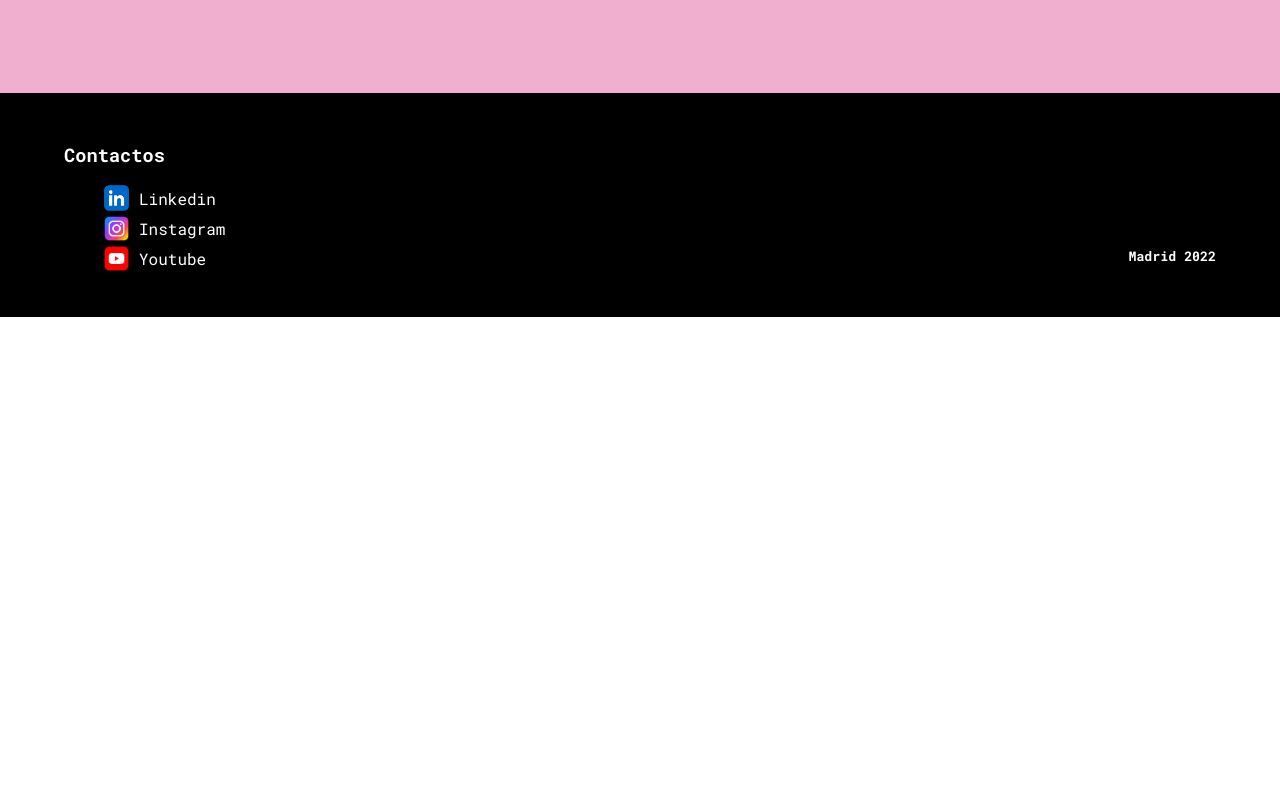
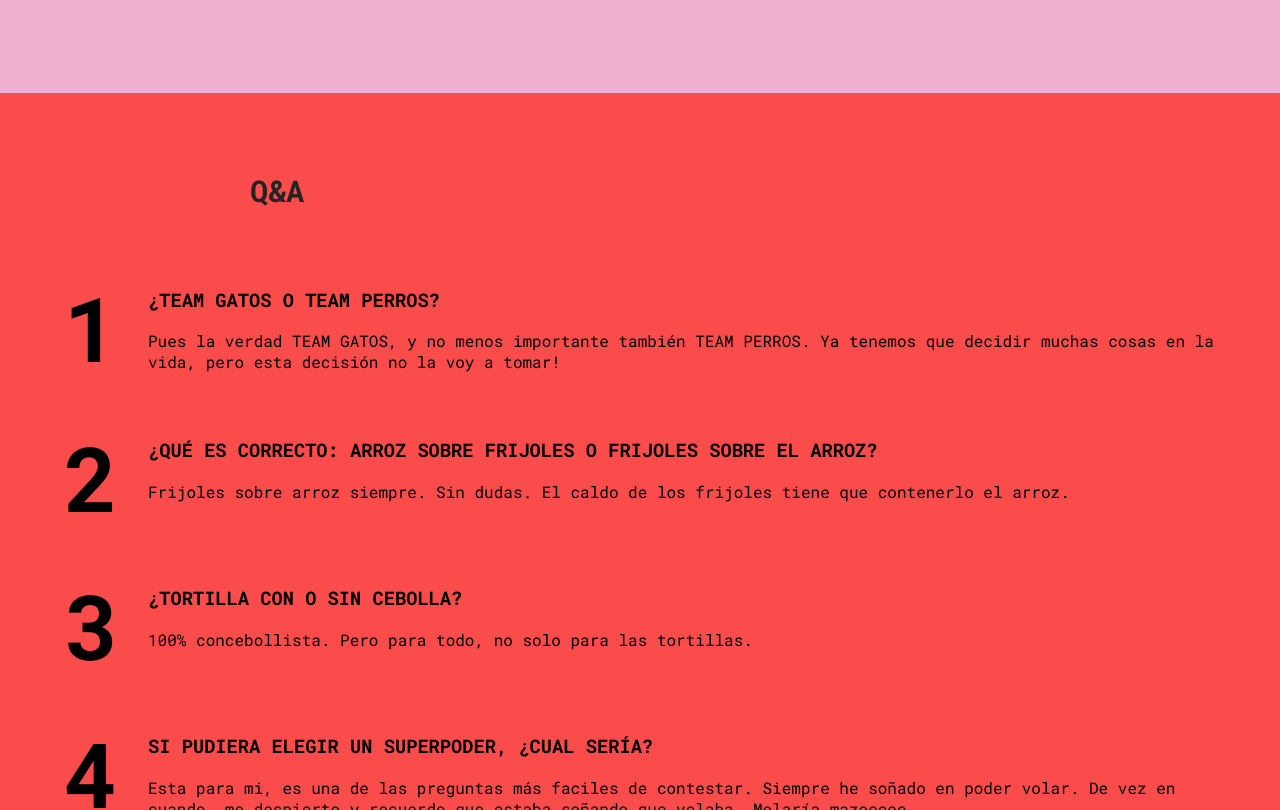
Before and after one commit to marinalboni/garajismos-presentacion, a React (Create React App) app: page / in a window 1280 px wide. Shown: the part 1990-2800 px from the top of the page. Before the commit the page ends 2307 px from the top, so only its background shows below. Built offline with nearby package versions, Linux system fonts and the light colour scheme.

Commit message:
q&a done

```diff
--- a/src/components/Navbar/Navbar.jsx
+++ b/src/components/Navbar/Navbar.jsx
@@ -16,10 +16,10 @@ function Navbar() {
                     <Link className="nav-link" to="/hobbies">HOBBIES</Link>
                 </li>
                 <li>
-                    <Link className="nav-link" to="/history">MÚSICA</Link>
+                    <Link className="nav-link" to="/music">MÚSICA</Link>
                 </li>
                 <li>
-                    <Link className="nav-link" to="/history">FOTOS</Link>
+                    <Link className="nav-link" to="/photos">FOTOS</Link>
                 </li>
 
             </ul>
--- /dev/null
+++ b/src/components/QA/QA.css
@@ -0,0 +1,36 @@
+.qa {
+    background-color: var(--secondary-color);
+    padding-top: 70px;
+}
+
+.qa-info {
+    padding: 50px 5% 100px 5%;
+    display: flex;
+    justify-content: center;
+    align-items: center;
+    gap: 5%;
+    flex-wrap: wrap;
+}
+
+.qa-divs {
+   width: 100%;
+   display: flex;
+   flex-direction: column;
+   gap: 30px;
+}
+
+.qa-number {
+    font-size: 90px;
+    margin: 0;
+}
+
+.qa-div {
+    display: flex;
+    gap: 30px;
+}
+
+@media (max-width: 800px) {
+    .qa-number {
+        display: none;
+    }
+}
--- /dev/null
+++ b/src/components/QA/QA.jsx
@@ -0,0 +1,54 @@
+import TitleContainer from "../TitleContainer/TitleContainer";
+import'./QA.css';
+
+function QA() {
+    return (
+        <div className="qa">
+            <TitleContainer
+            title={"Q&A"}
+            textColor={'var(--black)'}
+            />
+            <div className="qa-info">
+               <div className="qa-divs">
+                <div className="qa-div">
+                    <h3 className="qa-number">1</h3>
+                    <div>
+                        <h3>¿TEAM GATOS O TEAM PERROS?</h3>
+                        <p>Pues la verdad TEAM GATOS, y no menos importante también TEAM PERROS. Ya tenemos que decidir muchas cosas en la vida, pero esta decisión no la voy a tomar!</p>
+                    </div>
+                </div>
+                <div className="qa-div">
+                    <h3 className="qa-number">2</h3>
+                    <div>
+                        <h3>¿QUÉ ES CORRECTO: ARROZ SOBRE FRIJOLES O FRIJOLES SOBRE EL ARROZ?</h3>
+                        <p>Frijoles sobre arroz siempre. Sin dudas. El caldo de los frijoles tiene que contenerlo el arroz.</p>
+                    </div>
+                </div>
+                <div className="qa-div">
+                    <h3 className="qa-number">3</h3>
+                    <div>
+                        <h3>¿TORTILLA CON O SIN CEBOLLA?</h3>
+                        <p>100% concebollista. Pero para todo, no solo para las tortillas.</p>
+                    </div>
+                </div>
+                <div className="qa-div">
+                    <h3 className="qa-number">4</h3>
+                    <div>
+                        <h3>SI PUDIERA ELEGIR UN SUPERPODER, ¿CUAL SERÍA?</h3>
+                        <p>Esta para mi, es una de las preguntas más faciles de contestar. Siempre he soñado en poder volar. De vez en cuando, me despierto y recuerdo que estaba soñando que volaba. Molaría mazooooo.</p>
+                    </div>
+                </div>
+                <div className="qa-div">
+                    <h3 className="qa-number">5</h3>
+                    <div>
+                        <h3>¿PLAYA O MONTAÑA?</h3>
+                        <p>Playa. Siento que solo con ver el mar, me siento mejor. Me encanta poder pasar el día en la playa. Si estoy con amigos, mejor aún. </p>
+                    </div>
+                </div>
+               </div>
+            </div>
+        </div>
+    );
+}
+
+export default QA;
--- a/src/views/HomeView/HomeView.jsx
+++ b/src/views/HomeView/HomeView.jsx
@@ -1,5 +1,6 @@
 import AboutMe from '../../components/AboutMe/AboutMe';
 import Family from '../../components/Family/Family';
+import QA from '../../components/QA/QA';
 import './HomeView.css';
 
 export default function HomeView() {
@@ -8,6 +9,7 @@ export default function HomeView() {
             <div className='home-bg-img'></div>
             <AboutMe />
             <Family />
+            <QA />
         </div>
     );
 }
```
